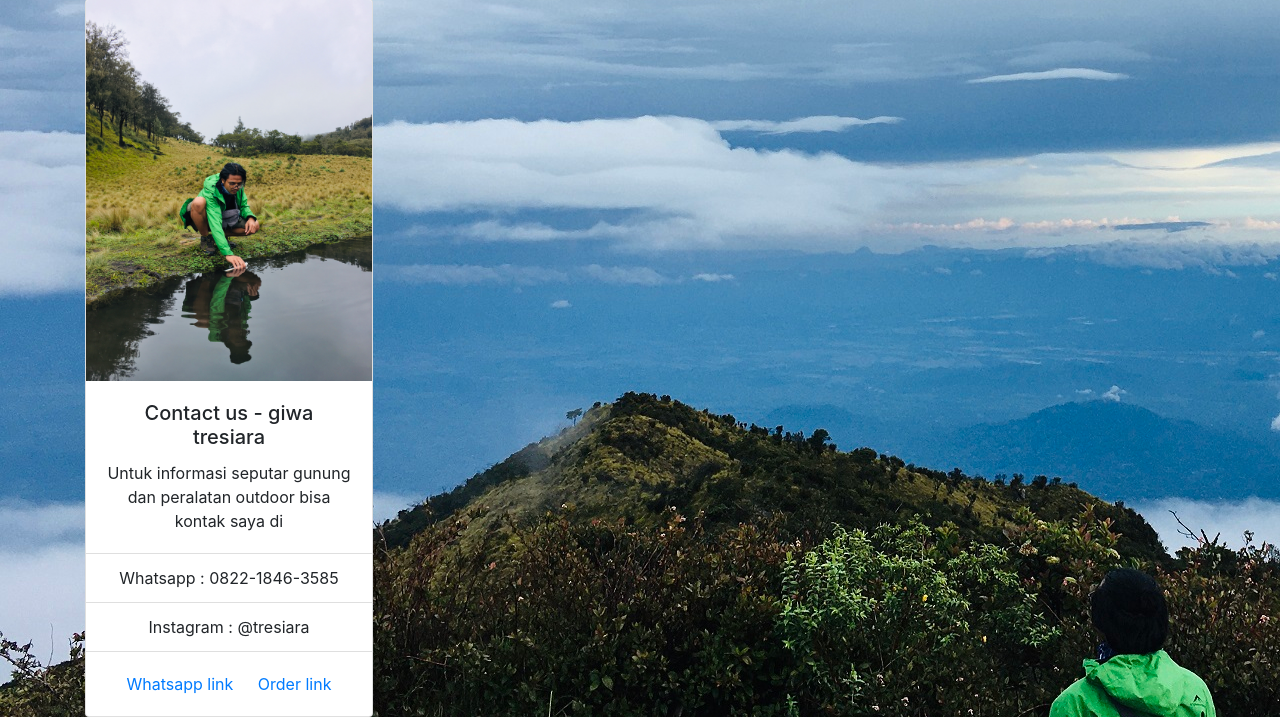
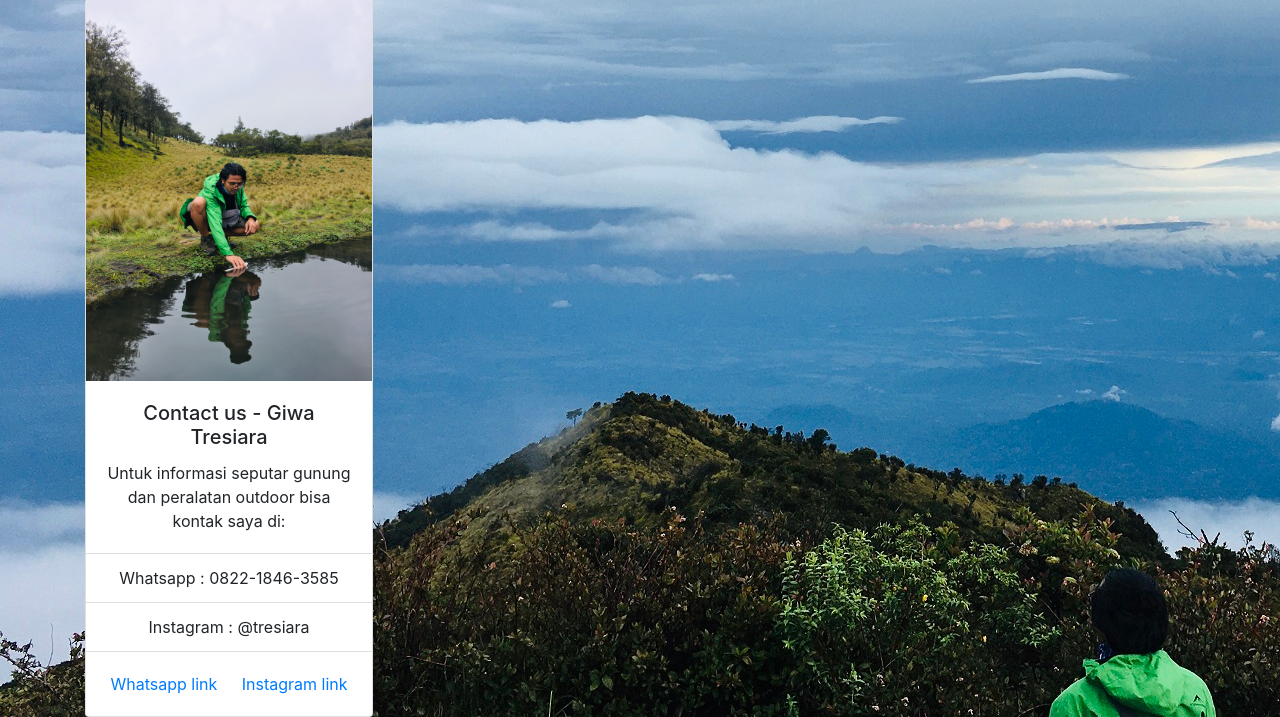
Before and after one commit to giwatres/gugunungan, a Flask app: page /contact in a window 1280 px wide. Shown: the part 87-804 px from the top of the page. Run offline with Flask 2, Linux system fonts and the light colour scheme; some libraries are stand-ins or nearby versions.

Commit message:
Update contact.html

```diff
--- a/Templates/contact.html
+++ b/Templates/contact.html
@@ -9,8 +9,8 @@
 <div class="card" style="width: 18rem;">
   <img class="card-img-top" src="{{ url_for('static', filename='img/giwa.jpg') }}" alt="Card image cap">
   <div class="card-body">
-    <h5 class="card-title">Contact us - giwa tresiara</h5>
-    <p class="card-text"> Untuk informasi seputar gunung dan peralatan outdoor bisa kontak saya di </p>
+    <h5 class="card-title">Contact us - Giwa Tresiara</h5>
+    <p class="card-text"> Untuk informasi seputar gunung dan peralatan outdoor bisa kontak saya di: </p>
   </div>
   <ul class="list-group list-group-flush">
     <li class="list-group-item">Whatsapp : 0822-1846-3585</li>
@@ -18,7 +18,7 @@
   </ul>
   <div class="card-body">
     <a href="#" class="card-link">Whatsapp link</a>
-    <a href="#" class="card-link">Order link</a>
+    <a href="https://www.instagram.com/tresiara_/?hl=id" class="card-link">Instagram link</a>
   </div>
 </div>
 </center>
```
